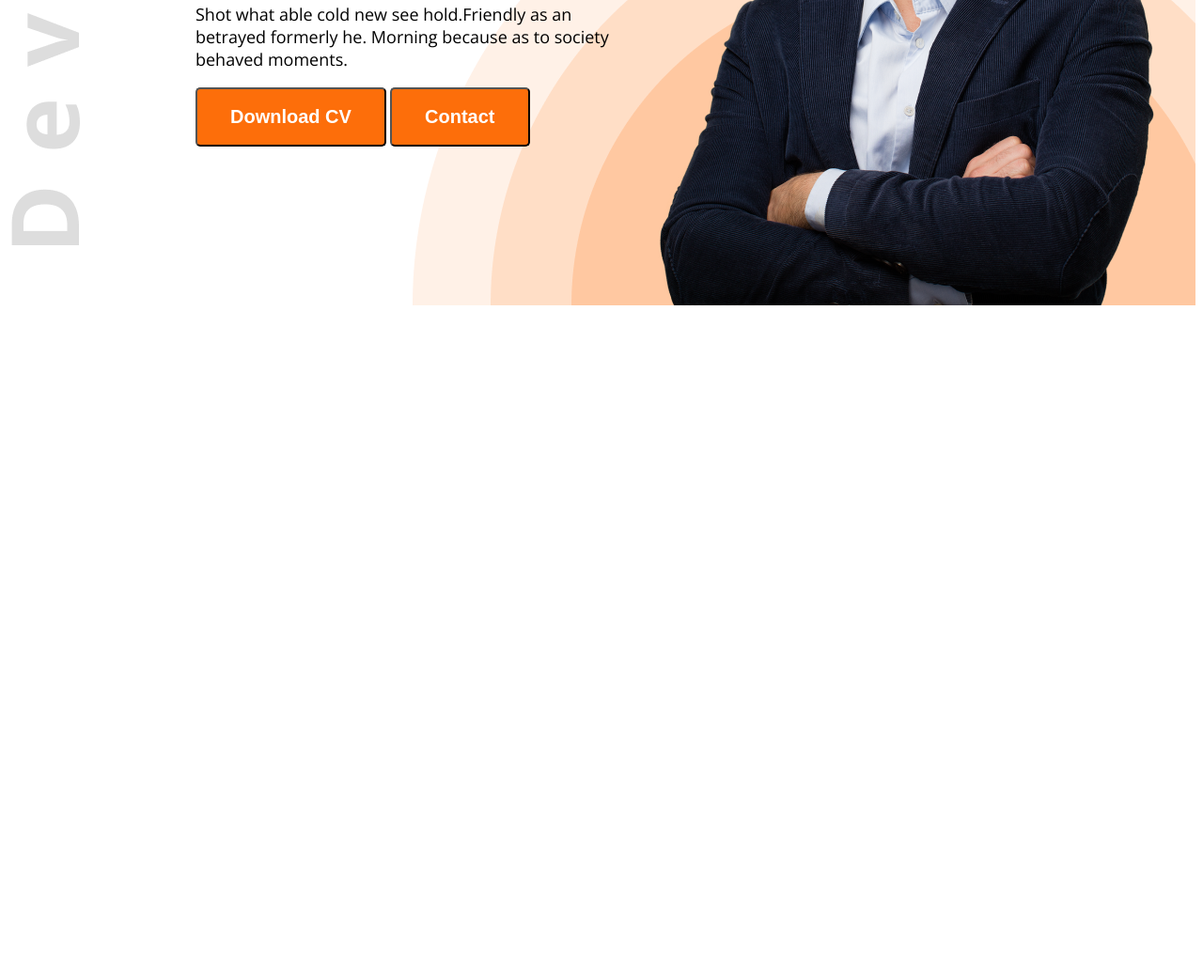
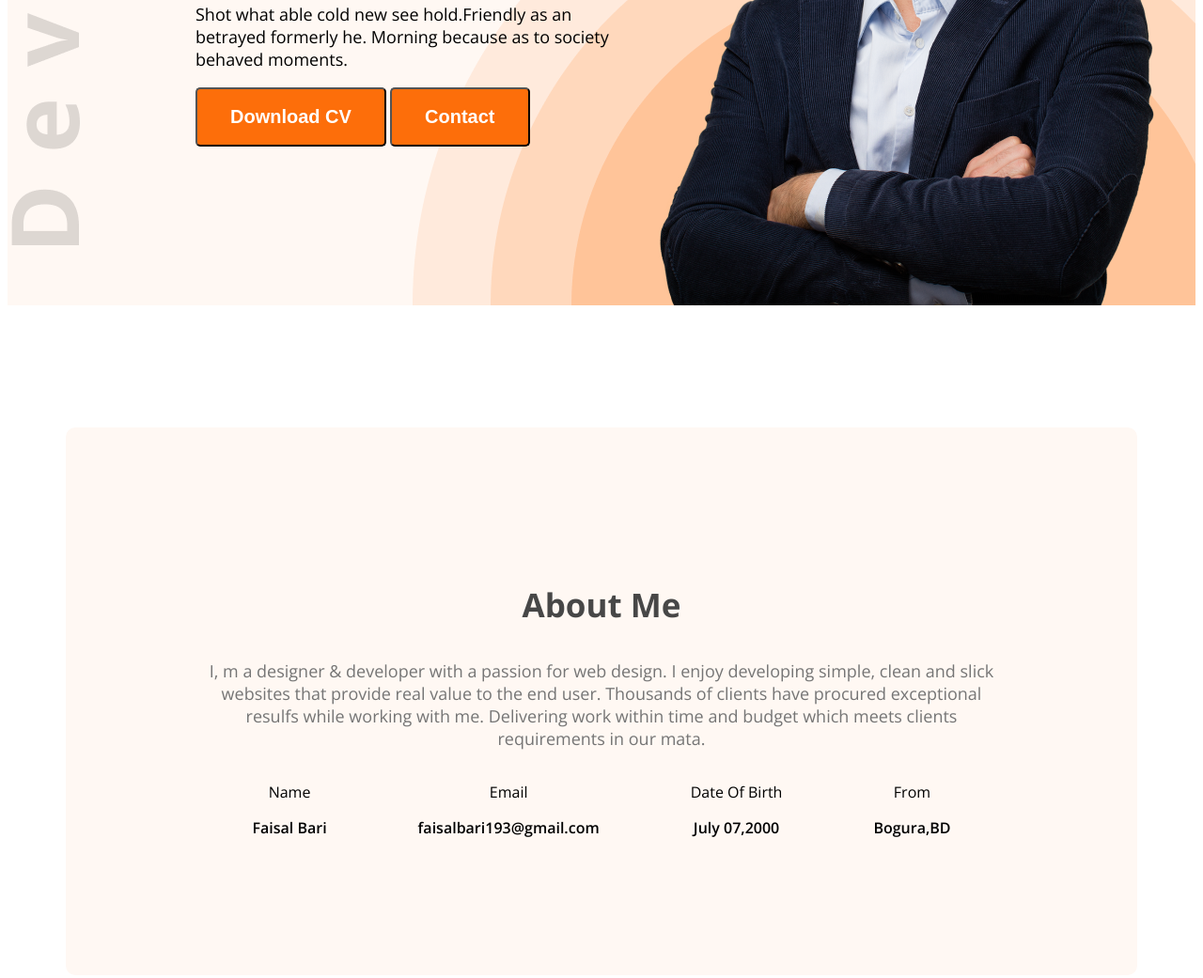
Before and after one commit to faisalbari193/My-Portfolio, a plain HTML site: page index.html in a window 1280 px wide. Shown: the part 510-1551 px from the top of the page at 94% size. Before the commit the page ends 843 px from the top, so only its background shows below. Drawn offline with nearby package versions, Linux system fonts and the light colour scheme.

Commit message:
added new data

```diff
--- a/index.html
+++ b/index.html
@@ -10,7 +10,7 @@
     <link href="https://fonts.googleapis.com/css2?family=Open+Sans:ital,wght@0,300..800;1,300..800&display=swap" rel="stylesheet">
 </head>
 <body class="open-sans-normal">
-    <header class="header">
+    <header class="header secondary-bg">
         <nav>
             <h3 class="nav-title">Fa<span class="text-primay">is</span>al</h3>
             <ul>
@@ -33,7 +33,33 @@
         </div>
     </header>
     <main>
+             <section class="about secondary-bg">
+                <h3 class="section-title">About Me</h3>
+                <p class="section-description">
+                    I, m a designer & developer with a passion for web design. I enjoy developing simple, clean and slick websites that provide real value to the end user. Thousands of clients have procured exceptional resulfs while working with me. Delivering work within time and budget which meets clients requirements in our mata.
+                </p>
+                <div class="about-items">
+                    <!-- .about-item*4>p.item-title+p.item-description -->
+                    <div class="about-item">
+                        <p class="item-title">Name</p>
+                        <p class="item-description">Faisal Bari</p>
+                    </div>
+                    <div class="about-item">
+                        <p class="item-title">Email</p>
+                        <p class="item-description">faisalbari193@gmail.com</p>
+                    </div>
+                    <div class="about-item">
+                        <p class="item-title">Date Of Birth</p>
+                        <p class="item-description">July 07,2000</p>
+                    </div>
+                    <div class="about-item">
+                        <p class="item-title">From</p>
+                        <p class="item-description">Bogura,BD</p>
+                    </div>
 
+                </div>
+
+            </section>
     </main>
     <footer>
 
--- a/style/style.css
+++ b/style/style.css
@@ -12,6 +12,9 @@
     background-position: top left, bottom right;
 }
 /* shared style */
+.secondary-bg{
+    background-color: #FFF8F3;
+}
 .text-primay{
     color: #FD6E0A;
 }
@@ -26,6 +29,15 @@
     padding: 18px 35px ;
     /* border: none;   */
     border-radius: 5px;
+}
+.section-title{
+    font-size: 35px;
+    font-weight: 700;
+    color: #474747;
+}
+.section-description{
+    font-size: 18px;
+    color: #757575;
 }
 
 /* nav styles */
@@ -75,3 +87,23 @@ nav ul li{
 .banner-profile-pic{
     width: 584px;
 }
+/* main style */
+main{
+    max-width: 1140px;
+    margin: 0 auto;
+}
+/* about styles */
+.about{
+    border-radius: 10px;
+    padding: 130px 150px;
+    text-align: center;
+    margin-top: 130px;
+}
+.about-items{
+    display: flex;
+    justify-content: space-around;
+    /* margin-botom: */
+}
+.item-description{
+    font-weight: 600;
+}
```
